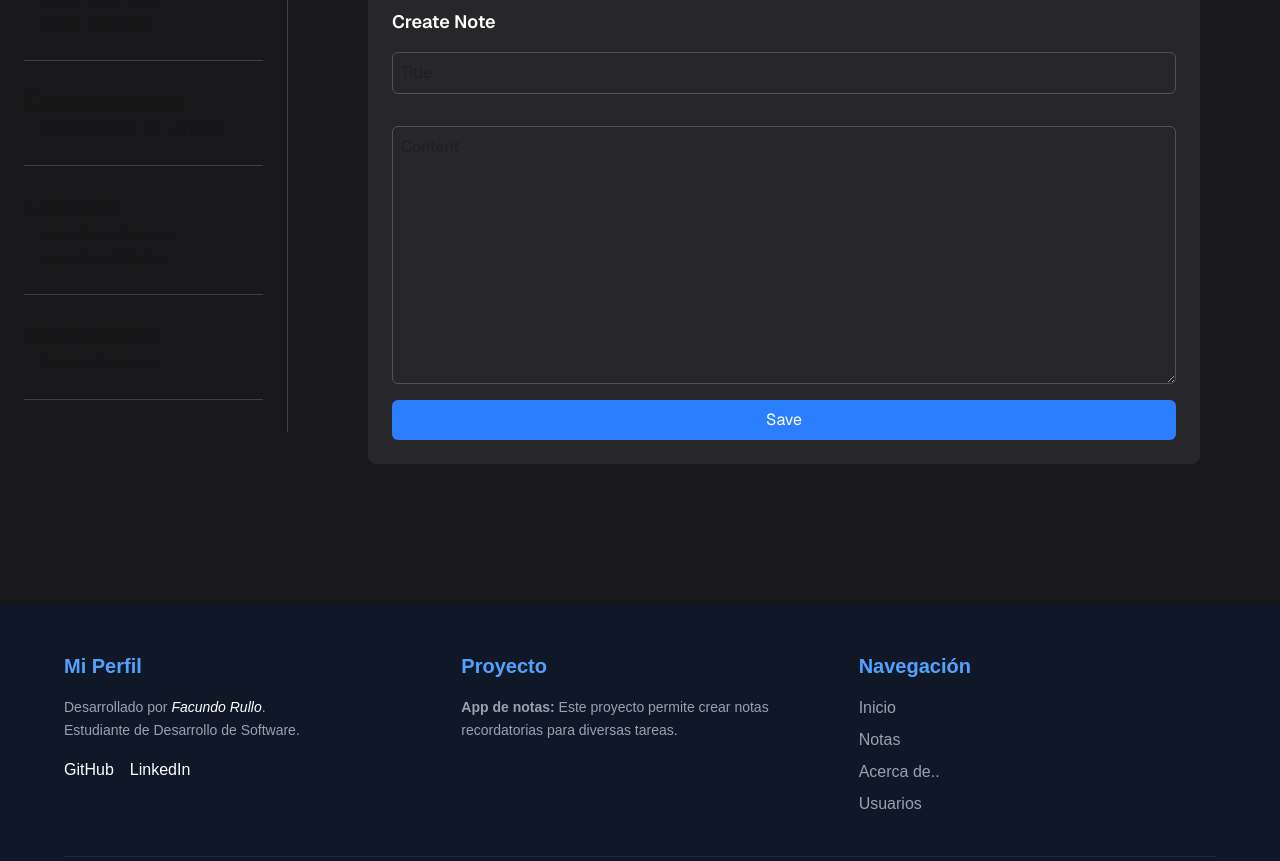
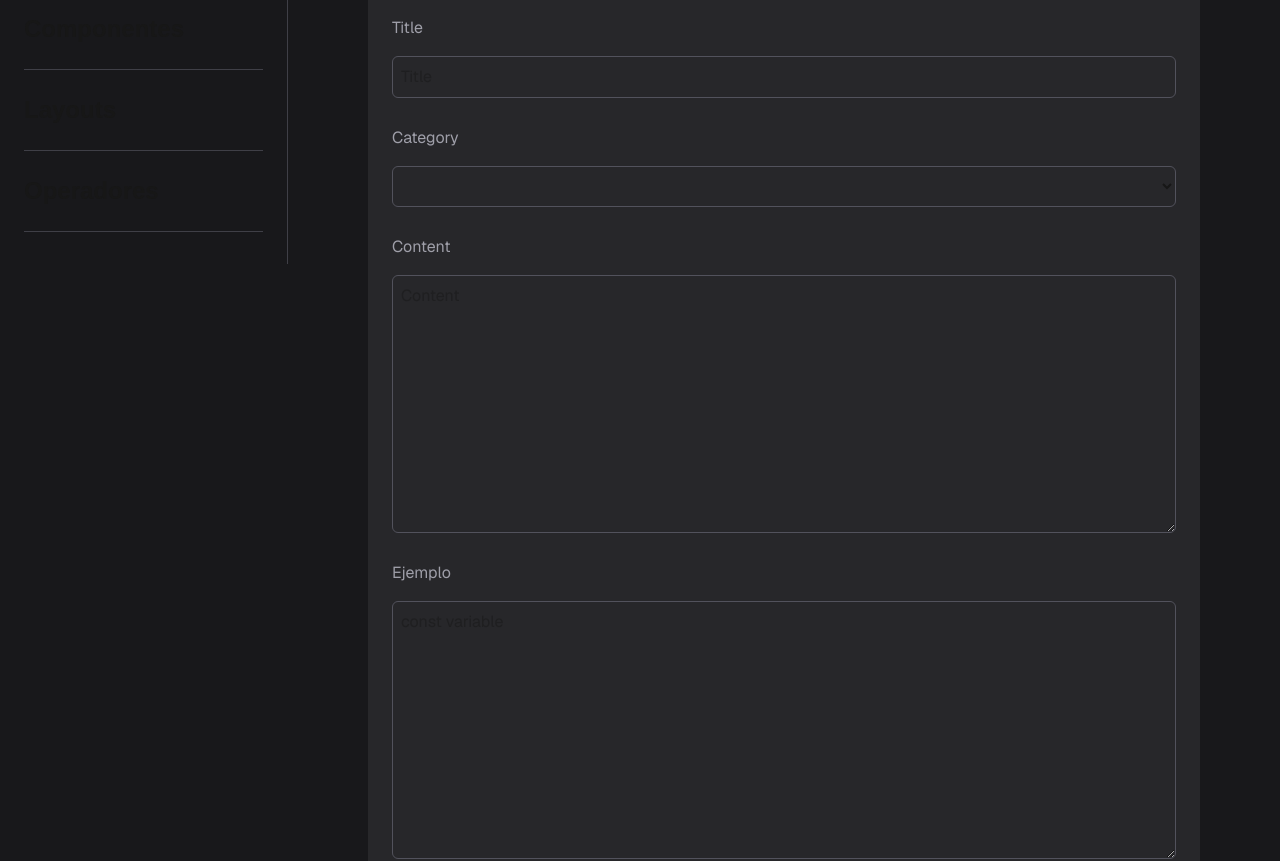
Before and after one commit to Facundo-Rullo/app-notas, a Next.js app: page /notes/create in a window 1280 px wide. Shown: the part 260-1121 px from the top of the page. Built offline with nearby package versions, Linux system fonts and the light colour scheme.

Commit message:
Clase del 07/05/2026

```diff
--- a/src/app/components/NoteCard.jsx
+++ b/src/app/components/NoteCard.jsx
@@ -1,10 +1,10 @@
 import React from 'react'
 import Link from 'next/link'
 
-function NoteCard({note, key}) {
+function NoteCard({note}) {
   return (
     <div>
-      <section key={key} className='w-full h-64 my-8 p-6 rounded-lg flex flex-col bg-zinc-800 text-white justify-between'>
+      <section className='w-full h-64 my-8 p-6 rounded-lg flex flex-col bg-zinc-800 text-white justify-between'>
         <div>
             <h1 className='font-semibold text-lg'>{note.title}</h1>
             <p>{note.content}</p>
--- a/src/app/components/NoteDetail.jsx
+++ b/src/app/components/NoteDetail.jsx
@@ -1,6 +1,21 @@
+"use client"
 import React from 'react'
+import { useState } from 'react'
+
 
 function NoteDetail({nota}) {
+
+  const [copied, setCopied] = useState(false)
+
+  const handleCopy = () => {
+    if (nota.ejemplo) {
+      navigator.clipboard.writeText(nota.ejemplo)
+      setCopied(true)
+      setTimeout(() => setCopied(false), 2000)
+
+    }
+  }
+
   return (
     <div>
       <main className="flex flex-1 w-full max-w-3xl flex-col items-center justify-between py-32 px-16 bg-white dark:bg-black sm:items-start">
@@ -17,15 +32,30 @@ function NoteDetail({nota}) {
         {/* Ejemplo de como funcionan los arrays */}
         <section className='w-full min-h-64 my-8 p-4 rounded-lg flex flex-col bg-zinc-800 text-white justify-between'>
           <p className='text-lg font-semibold'>Ejemplo Arrays</p>
-          <pre className='text-sm text-white bg-black rounded p-2 overflow-x-auto'>
-            <code>
-              {
-                nota.ejemplo
-              }
-            </code>
-          </pre>
+          <div className='relative group'>
+            <button
+              onClick={handleCopy}
+              className='absolute top-2 cursor-pointer right-2'>
+                { copied ? (
+                  <svg xmlns="http://www.w3.org/2000/svg" height="20" fillRule="currentColor" className="bi bi-clipboard-check text-green-400" viewBox="0 0 16 16">
+                    <path fill-rule="evenodd" d="M10.854 7.146a.5.5 0 0 1 0 .708l-3 3a.5.5 0 0 1-.708 0l-1.5-1.5a.5.5 0 1 1 .708-.708L7.5 9.793l2.646-2.647a.5.5 0 0 1 .708 0"/>
+                    <path d="M4 1.5H3a2 2 0 0 0-2 2V14a2 2 0 0 0 2 2h10a2 2 0 0 0 2-2V3.5a2 2 0 0 0-2-2h-1v1h1a1 1 0 0 1 1 1V14a1 1 0 0 1-1 1H3a1 1 0 0 1-1-1V3.5a1 1 0 0 1 1-1h1z"/>
+                    <path d="M9.5 1a.5.5 0 0 1 .5.5v1a.5.5 0 0 1-.5.5h-3a.5.5 0 0 1-.5-.5v-1a.5.5 0 0 1 .5-.5zm-3-1A1.5 1.5 0 0 0 5 1.5v1A1.5 1.5 0 0 0 6.5 4h3A1.5 1.5 0 0 0 11 2.5v-1A1.5 1.5 0 0 0 9.5 0z"/>
+                  </svg>
+                ):(
+                  <svg xmlns="http://www.w3.org/2000/svg" height="20" fillRule="currentColor" className="bi bi-clipboard" viewBox="0 0 16 16">
+                    <path d="M4 1.5H3a2 2 0 0 0-2 2V14a2 2 0 0 0 2 2h10a2 2 0 0 0 2-2V3.5a2 2 0 0 0-2-2h-1v1h1a1 1 0 0 1 1 1V14a1 1 0 0 1-1 1H3a1 1 0 0 1-1-1V3.5a1 1 0 0 1 1-1h1z"/>
+                    <path d="M9.5 1a.5.5 0 0 1 .5.5v1a.5.5 0 0 1-.5.5h-3a.5.5 0 0 1-.5-.5v-1a.5.5 0 0 1 .5-.5zm-3-1A1.5 1.5 0 0 0 5 1.5v1A1.5 1.5 0 0 0 6.5 4h3A1.5 1.5 0 0 0 11 2.5v-1A1.5 1.5 0 0 0 9.5 0z"/>
+                  </svg>
+                )}
+            </button>
+            <pre className='text-sm text-white bg-black rounded p-2 overflow-x-auto'>
+              <code>
+                { nota.ejemplo }
+              </code>
+            </pre>
+          </div>
         </section>
-
       </main>
     </div>
   )
--- /dev/null
+++ b/src/app/notes/NotesContext.jsx
@@ -0,0 +1,62 @@
+import { createContext ,useContext, useState, useEffect } from "react";
+import { notes as defaultNotes, categories } from "@/lib/notes";
+
+const NotesContext = createContext()
+
+export function NotesProvider({ children }) {
+    const [notes, setNotes] = useState([])
+    const [isMounted, setIsMounted] = useState(false)
+
+    useEffect(() => {
+        setIsMounted(true)
+        const saved = window.localStorage.getItem("my_notes")
+
+        if (saved) {
+            setNotes(JSON.parse(saved))
+        } else {
+            window.localStorage.setItem("my_notes", JSON.stringify(defaultNotes))
+        }
+    }, [])
+
+    const saveNotes = (newNotes) => {
+        setNotes(newNotes)
+        if (typeof window != "undefined") {
+            window.localStorage.setItem("my_notes", JSON.stringify(newNotes))
+        }
+    }
+
+    const addNote = (note) => {
+        const newNote = {
+            ...note,
+            id: crypto.randomUUID(),
+            crearedAt: new Date().toISOString().split("T"[0]),
+        }
+
+        const newNotes = [...notes, newNote]
+        saveNotes(newNotes)
+    }
+
+    const deleteNote = (id) => {
+        const filteredNotes = notes.filter(note => note.id != id)
+        saveNotes(filteredNotes)
+    }
+
+    const getNoteById = (id) => notes.find(note => String(note.id) === String(id))
+
+    const getDynamicCategories = () => {
+        return categories.map(category => ({
+            ...category,
+            notes: notes.filter(note => String(note.category_id) === String(category.id))
+        }))
+    }
+
+    if (!isMounted) return null;
+
+    return (
+        <NotesContext.Provider value={{ notes, addNote, deleteNote, getNoteById, getDynamicCategories }} >
+            {children}
+        </NotesContext.Provider>
+    )
+}
+
+export const useNotes = () => useContext(NotesContext)
--- a/src/app/notes/[id]/page.jsx
+++ b/src/app/notes/[id]/page.jsx
@@ -1,16 +1,31 @@
+"use client"
 import React from 'react'
-import { getNoteById } from '@/lib/notes'
 import NotesDetail from '@/app/components/NoteDetail'
+import { useNotes } from '../NotesContext'
+import { useParams, useRouter } from 'next/navigation'
 
 
-export default async function page({ params }) {
+export default function page() {
+  const { id } = useParams()
+  const { getNoteById, deleteNote } = useNotes()
 
-  const { id } = await params
   const nota = getNoteById(id)
+  if (!nota) {
+    return <p>Cargando...</p>
+  }
+  const router = useRouter()
+
+  const handleDelete = () => {
+    if (confirm("Estas seguro que quieres eliminar la nota?")) {
+      deleteNote(id)
+      router.push("/notes")
+    }
+  }
 
   return (
     <div className="flex flex-1 items-start justify-center bg-zinc-50 font-sans dark:bg-black">
       <NotesDetail nota={nota}/>
+      <button onClick={handleDelete} className='absolute top-24 right-24 bg-red-500 text-white p-2 rounded-md cursor-pointer'>Eliminar nota</button>
     </div>
   )
 }
--- a/src/app/notes/create/page.jsx
+++ b/src/app/notes/create/page.jsx
@@ -1,7 +1,29 @@
+"use client"
 import Link from 'next/link'
 import React from 'react'
+import { useState } from 'react'
+import { useNotes } from '../NotesContext'
+import { useRouter } from 'next/navigation'
+import { categories } from '@/lib/notes'
 
-function page() {
+function CreateNotePage() {
+  const router = useRouter()
+  const { addNote } = useNotes()
+  const [formData, setFormData] = useState({
+    title: "",
+    content: "",
+    ejemplo: "",
+    category_id: 1
+  })
+
+  const handleSubmit = (e) => {
+    e.preventDefault()
+
+    if (!formData.title || !formData.content) return alert("Completa los campos requeridos!")
+
+    addNote(formData)
+    router.push("/notes")
+  }
   return (
     <section className='flex p-20 justify-center items-center w-full'>
       <form className="flex flex-col flex-1  p-6 rounded-lg bg-zinc-800 font-sans">
@@ -12,13 +34,55 @@ function page() {
 
         <p className="text-white text-lg font-semibold">Create Note</p>
 
-        <input type="text" placeholder='Title' className='p-2 border border-zinc-600 rounded-md my-4' />
-        <textarea placeholder='Content' className='p-2 border border-zinc-600 rounded-md my-4' rows={10} />
-        <button className='bg-blue-500 text-white p-2 rounded-md'>Save</button>
+        <div className='mt-10 flex flex-col gap-3'>
+          <div className='flex flex-col'>
+            <label className='text-zinc-400'>Title</label>
+            <input
+              type="text"
+              placeholder='Title'
+              className='p-2 border border-zinc-600 rounded-md my-4'
+              value={formData.title}
+              onChange={(e) => setFormData({ ...formData, title: e.target.value })}
+              />
+          </div>
+
+          <div className='flex flex-col'>
+            <label className='text-zinc-400'>Category</label>
+            <select className='p-2 border border-zinc-600 rounded-md my-4' value={formData.category_id}  onChange={(e) => setFormData({...formData, category_id: parseInt(e.target.value)})}>
+              {categories.map((category) => (
+                <option key={category.id} value={category.id} >{category.name}</option>
+              ))}
+            </select>
+          </div>
+
+          <div className='flex flex-col'>
+            <label className='text-zinc-400'>Content</label>
+            <textarea
+              placeholder='Content'
+              className='p-2 border border-zinc-600 rounded-md my-4'
+              rows={10}
+              value={formData.content}
+              onChange={(e) => setFormData({ ...formData, content: e.target.value })}
+            />
+          </div>
+
+          <div className='flex flex-col'>
+            <label className='text-zinc-400'>Ejemplo</label>
+            <textarea
+              placeholder='const variable'
+              className='p-2 border border-zinc-600 rounded-md my-4'
+              rows={10}
+              value={formData.ejemplo}
+              onChange={(e) => setFormData({ ...formData, ejemplo: e.target.value })}
+            />
+          </div>
+
+          <button onClick={handleSubmit} className='bg-blue-500 text-white p-2 rounded-md'>Save</button>
+        </div>
 
       </form>
     </section>
   )
 }
 
-export default page
+export default CreateNotePage
--- a/src/app/notes/layout.jsx
+++ b/src/app/notes/layout.jsx
@@ -1,17 +1,26 @@
-import Link from "next/link"
-import { getCategories } from "@/lib/notes"
+"use client"
 import Aside from "../components/Aside"
+import { useNotes, NotesProvider } from "./NotesContext"
 
-export default function NotasLayout({ children }) {
-
-  const categorias = getCategories()
+function LayoutContent({ children }) {
+  const { getDynamicCategories } = useNotes()
+  const categorias = getDynamicCategories()
 
   return (
     <div className="flex min-h-screen bg-zinc-900">
       <Aside categorias={categorias}/>
-
       {children}
-
     </div>
   )
 }
+
+
+export default function NotasLayout({ children }) {
+  return(
+    <NotesProvider>
+      <LayoutContent>
+        {children}
+      </LayoutContent>
+    </NotesProvider>
+  )
+}
--- a/src/app/notes/page.jsx
+++ b/src/app/notes/page.jsx
@@ -1,10 +1,11 @@
+"use client"
 import Link from 'next/link'
 import React from 'react'
-import { getNotes } from '@/lib/notes'
 import NoteCard from '../components/NoteCard'
+import { useNotes } from './NotesContext'
 
 export default function page() {
-  const notes = getNotes()
+  const { notes } = useNotes()
 
   return (
     <div className="flex flex-col flex-1 items-center justify-center bg-zinc-50 font-sans dark:bg-black">
```
